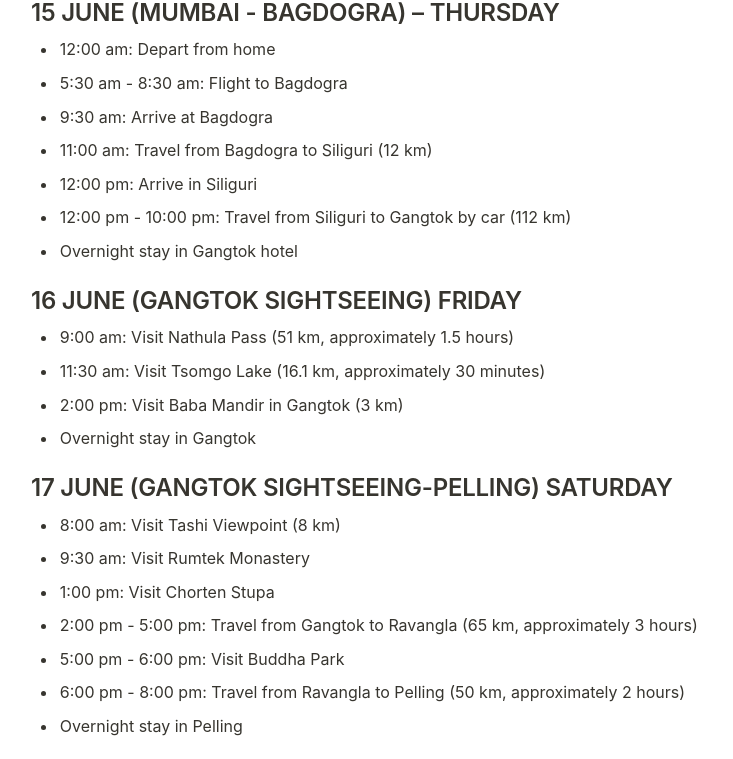
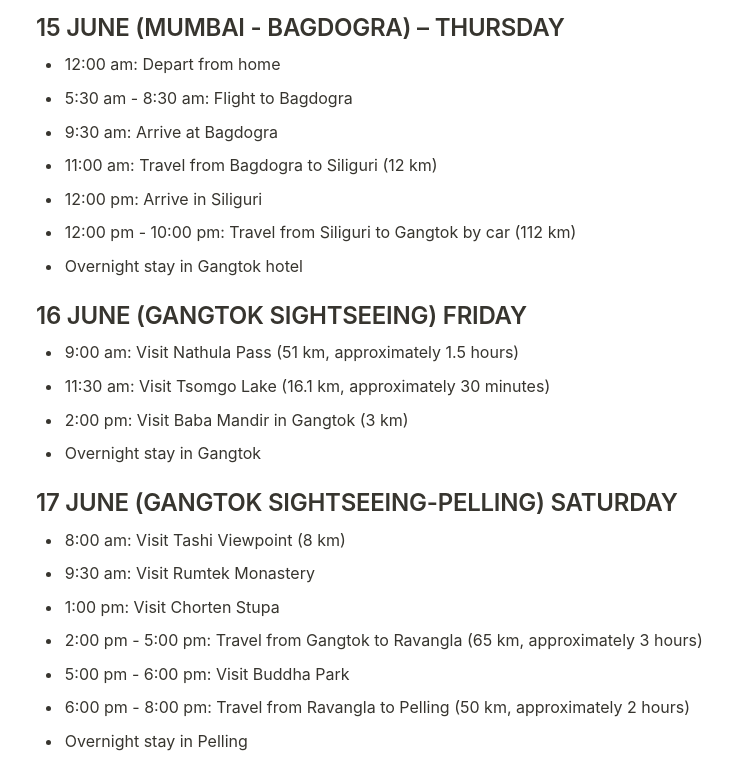
Before and after one commit to yashodipchinagi/sikkim, a plain HTML site: page Trip Plan- Day 33c2b53f2d9d4d61833c28175dba7dbf.html in a window 1280 px wide. Shown: the part 113-872 px from the top of the page, without its empty margins (159-892 px from the left). Drawn offline with Linux system fonts and the light colour scheme.

Commit message:
Update Trip Plan- Day 33c2b53f2d9d4d61833c28175dba7dbf.html

```diff
--- a/Trip Plan- Day 33c2b53f2d9d4d61833c28175dba7dbf.html
+++ b/Trip Plan- Day 33c2b53f2d9d4d61833c28175dba7dbf.html
@@ -1,4 +1,4 @@
-<html><head><meta http-equiv="Content-Type" content="text/html; charset=utf-8"/><title>Trip Plan- Day</title><style>
+<html><head><meta http-equiv="Content-Type" content="text/html; charset=utf-8"/><meta name="viewport" content="width=device-width, initial-scale=1.0"><title>Trip Plan- Day</title><style>
 /* cspell:disable-file */
 /* webkit printing magic: print all background colors */
 html {
@@ -11,8 +11,8 @@ html {
 
 html,
 body {
-	margin: 0;
-	padding: 0;
+	margin: 5px;
+	padding: 5px;
 }
 @media only screen {
 	body {
```
